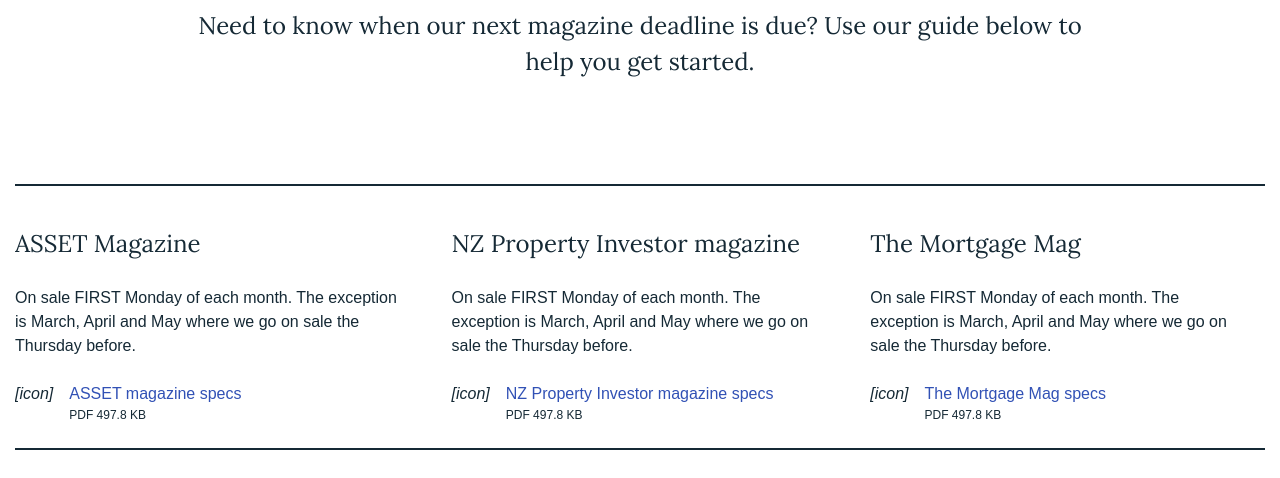
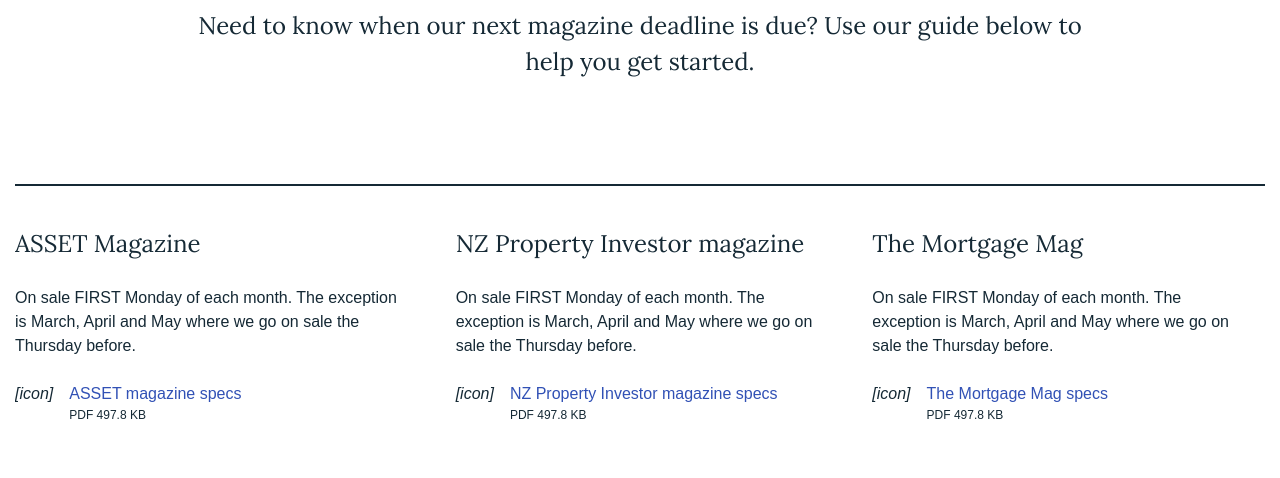
Before and after one commit to mtsweir/tarawera_www, a plain HTML site: page ad_deadlines.html in a window 1280 px wide. Shown: the part 275-753 px from the top of the page. Drawn offline with nearby package versions, Linux system fonts and the light colour scheme; files that its build step writes are made by us from their sources; a web font is replaced by a local one.

Commit message:
added new table pattern concepts

```diff
--- a/scss/components/_tables.scss
+++ b/scss/components/_tables.scss
@@ -14,18 +14,18 @@
 	margin-bottom: 2rem;
 	width: 100%;
 	background-color: transparent;
-	border-top: 2px solid $color-border;
 	border-bottom: 2px solid $color-border;
 
 	th, td {
 		padding: 1.5rem;
 		vertical-align: top;
-		min-width: 250px;
+		min-width: 220px;
 	}
 
 	thead {
 		th {
 			font-family: $font-family-serif;
+			border-top: 2px solid $color-border;
 			border-bottom: 2px solid $color-border;
 		}
 	}
@@ -60,6 +60,13 @@
 	background-color: #e5eff2;
 }
 
+
+// Table Highlighted Columns
+.table-cell-highlight {
+	background-color: #e5eff2;
+}
+
+
 // Responsive Tables
 .table-responsive {
 	margin-bottom: 2rem;
@@ -75,13 +82,18 @@
 
 }
 
+.table-deadlines {
+	margin-bottom: 0;
+	border-bottom: 0;
+}
+
 @include media-breakpoint-down(md) {
 
 	// Inset Shadows - For Responsive Tables
 	.table-shadow {
 		position: relative;
 
-		&::before,
+		//&::before,
 		&::after {
 			display: block;
 			content: '';
@@ -91,10 +103,10 @@
 			width: 1.25rem;
 		}
 
-		&::before {
-			left: 0;
-			background: linear-gradient(to right,rgba(0,0,0,.05) 0%,transparent 100%);
-		}
+		// &::before {
+		// 	left: 0;
+		// 	background: linear-gradient(to right,rgba(0,0,0,.05) 0%,transparent 100%);
+		// }
 
 		&::after {
 			right: 0;
@@ -105,11 +117,14 @@
 
 }
 
-// Even Table Columns
-.table-grid {
-	table-layout: fixed;
+@include media-breakpoint-up(lg) {
+
+	// Even Table Columns
+	.table-fixed-lg {
+		table-layout: fixed;
+	}
+
 }
-
 
 // Custom Table Padding
 .table-grid--row-padding-t4 {
```
